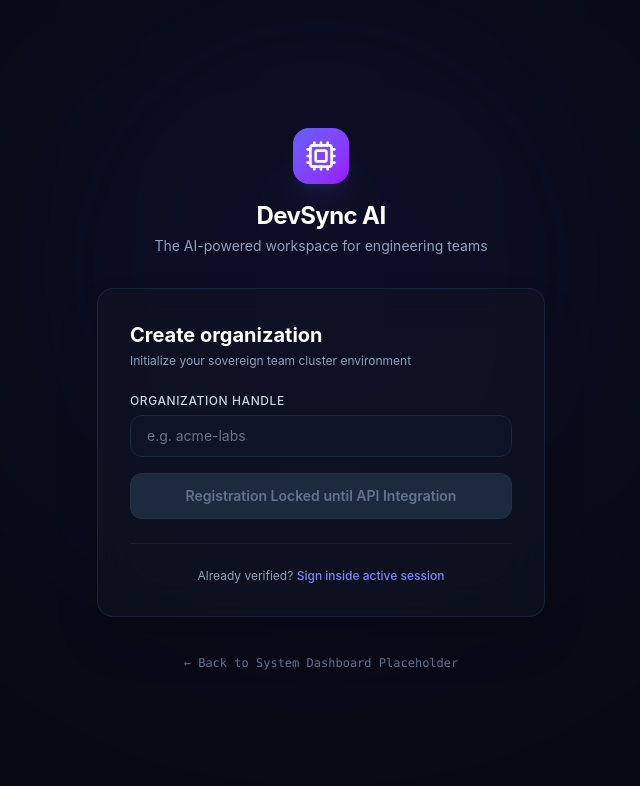
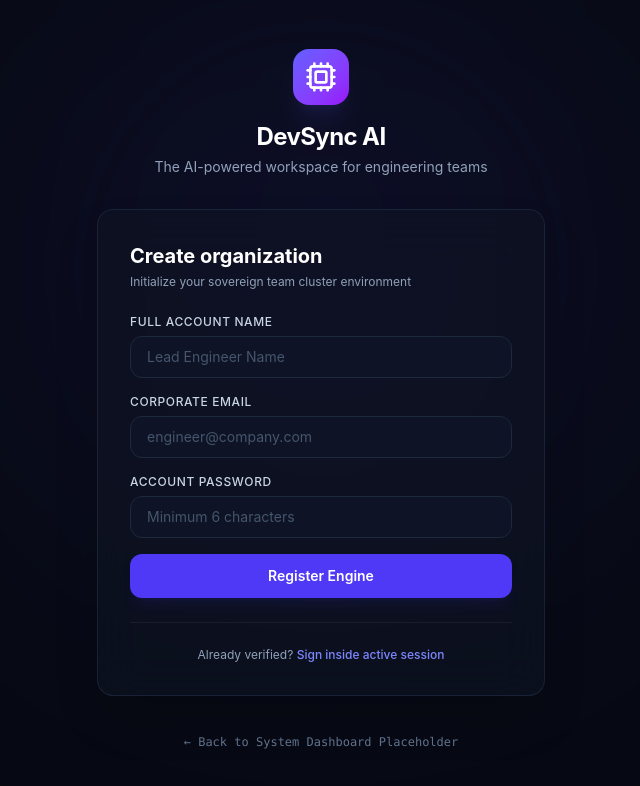
Before and after one commit to Prashanth80888/devsync-ai, a React (Vite) app in the folder client/: page /auth/register in a window 1280 px wide. Shown: the top 786 px of the page, without its empty margins (319-959 px from the left). Built offline with nearby package versions, Linux system fonts and the light colour scheme.

Commit message:
feat: link interactive login and registration components to global zustand state engine

```diff
--- a/client/src/App.jsx
+++ b/client/src/App.jsx
@@ -1,5 +1,7 @@
-import React from 'react';
+import React, { useEffect } from 'react';
 import { createBrowserRouter, RouterProvider, Navigate } from 'react-router-dom';
+import { Toaster } from 'react-hot-toast';
+import { useAuthStore } from './store/authStore';
 
 // Core structural layout components
 import DashboardLayout from './layouts/DashboardLayout';
@@ -9,6 +11,14 @@ import AuthLayout from './layouts/AuthLayout';
 import Login from './pages/auth/Login';
 import Register from './pages/auth/Register';
 import HomeDashboard from './pages/dashboard/HomeDashboard';
+
+export default function App() {
+  const { checkAuthStatus, isLoading } = useAuthStore();
+
+  // Root Initialization Lifecycle Trigger: Validates backend user records on entry refresh
+  useEffect(() => {
+    checkAuthStatus();
+  }, []);
 
   // Declarative decoupled routing definition matrix
   const router = createBrowserRouter([
@@ -49,12 +59,43 @@ const router = createBrowserRouter([
       ]
     },
     {
-    // High-performance fallback path boundary handler for unmatched strings
       path: '*',
       element: <Navigate to="/" replace />
     }
   ]);
 
-export default function App() {
-  return <RouterProvider router={router} />;
+  // Industry practice: Render a clean system loading screen during token checks
+  if (isLoading) {
+    return (
+      <div className="min-h-screen bg-[#070A13] flex flex-col items-center justify-center font-mono text-xs text-indigo-400 tracking-widest uppercase">
+        <div className="w-8 h-8 border-2 border-indigo-500 border-t-transparent rounded-full animate-spin mb-4" />
+        Synchronizing Platform Cluster...
+      </div>
+    );
   }
+
+  return (
+    <>
+      {/* Toast Notification Container with a dark aesthetic that matches our UI */}
+      <Toaster
+        position="top-right"
+        toastOptions={{
+          style: {
+            background: '#0F1424',
+            color: '#F8FAFC',
+            border: '1px solid #1E293B',
+            borderRadius: '12px',
+            fontSize: '14px'
+          },
+          success: {
+            iconTheme: {
+              primary: '#10B981',
+              secondary: '#0F1424'
+            }
+          }
+        }}
+      />
+      <RouterProvider router={router} />
+    </>
+  );
+}
--- a/client/src/pages/auth/Login.jsx
+++ b/client/src/pages/auth/Login.jsx
@@ -1,13 +1,41 @@
-import React from 'react';
+import React, { useState } from 'react';
 import { Link, useNavigate } from 'react-router-dom';
+import { useAuthStore } from '../../store/authStore';
+import toast from 'react-hot-toast';
 
 export default function Login() {
   const navigate = useNavigate();
+  const { login, isLoading } = useAuthStore();
 
-  const handleFormSubmissionPlaceholder = (e) => {
+  // Controlled input form fields state tracking layout matrix
+  const [formData, setFormData] = useState({
+    email: '',
+    password: ''
+  });
+
+  const handleInputChange = (e) => {
+    setFormData({
+      ...formData,
+      [e.target.name]: e.target.value
+    });
+  };
+
+  const handleFormSubmission = async (e) => {
     e.preventDefault();
-    // Redirect cleanly to operational dashboard area until core API setup executes
-    navigate('/');
+
+    if (!formData.email || !formData.password) {
+      return toast.error('Please enter both your email and password.');
+    }
+
+    // Call global Zustand authentication transaction script
+    const outcome = await login(formData.email, formData.password);
+
+    if (outcome.success) {
+      toast.success('Session verified successfully! Welcome back.');
+      navigate('/');
+    } else {
+      toast.error(outcome.message);
+    }
   };
 
   return (
@@ -15,34 +43,43 @@ export default function Login() {
       <h3 className="text-xl font-bold text-white mb-1">Welcome back</h3>
       <p className="text-xs text-slate-400 mb-6">Enter your account credentials to access your workspaces</p>
 
-      <form onSubmit={handleFormSubmissionPlaceholder} className="space-y-4">
+      <form onSubmit={handleFormSubmission} className="space-y-4">
         <div>
-          <label className="block text-xs font-medium text-slate-300 uppercase tracking-wider mb-1.5">Email Address</label>
+          <label className="block text-xs font-medium text-slate-300 uppercase tracking-wider mb-1.5">
+            Email Address
+          </label>
           <input
             type="email"
+            name="email"
             placeholder="name@company.com"
-            disabled
-            className="w-full bg-slate-900/60 border border-slate-800 rounded-xl px-4 py-2.5 text-sm text-slate-300 placeholder-slate-600 focus:outline-none focus:border-indigo-500/50 transition-colors cursor-not-allowed"
-            value="demo.engineer@devsync.ai"
+            required
+            value={formData.email}
+            onChange={handleInputChange}
+            className="w-full bg-slate-900/60 border border-slate-800 rounded-xl px-4 py-2.5 text-sm text-slate-300 placeholder-slate-600 focus:outline-none focus:border-indigo-500/50 transition-colors"
           />
         </div>
 
         <div>
-          <label className="block text-xs font-medium text-slate-300 uppercase tracking-wider mb-1.5">Account Password</label>
+          <label className="block text-xs font-medium text-slate-300 uppercase tracking-wider mb-1.5">
+            Account Password
+          </label>
           <input
             type="password"
+            name="password"
             placeholder="••••••••"
-            disabled
-            className="w-full bg-slate-900/60 border border-slate-800 rounded-xl px-4 py-2.5 text-sm text-slate-300 placeholder-slate-600 focus:outline-none focus:border-indigo-500/50 transition-colors cursor-not-allowed"
-            value="password123"
+            required
+            value={formData.password}
+            onChange={handleInputChange}
+            className="w-full bg-slate-900/60 border border-slate-800 rounded-xl px-4 py-2.5 text-sm text-slate-300 placeholder-slate-600 focus:outline-none focus:border-indigo-500/50 transition-colors"
           />
         </div>
 
         <button
           type="submit"
-          className="w-full py-3 px-4 bg-indigo-600 hover:bg-indigo-500 active:bg-indigo-600 text-sm font-semibold text-white rounded-xl transition-all duration-150 shadow-lg shadow-indigo-600/10 mt-2 cursor-pointer"
+          disabled={isLoading}
+          className="w-full py-3 px-4 bg-indigo-600 hover:bg-indigo-500 active:bg-indigo-600 disabled:bg-indigo-800/50 disabled:text-slate-400 text-sm font-semibold text-white rounded-xl transition-all duration-150 shadow-lg shadow-indigo-600/10 mt-2 cursor-pointer flex justify-center items-center"
         >
-          Bypass to Live Dashboard (Demo)
+          {isLoading ? 'Verifying Credentials...' : 'Sign In'}
         </button>
       </form>
 
--- a/client/src/pages/auth/Register.jsx
+++ b/client/src/pages/auth/Register.jsx
@@ -1,30 +1,106 @@
-import React from 'react';
-import { Link } from 'react-router-dom';
+import React, { useState } from 'react';
+import { Link, useNavigate } from 'react-router-dom';
+import { useAuthStore } from '../../store/authStore';
+import toast from 'react-hot-toast';
 
 export default function Register() {
+  const navigate = useNavigate();
+  const { register, isLoading } = useAuthStore();
+
+  const [formData, setFormData] = useState({
+    fullName: '',
+    email: '',
+    password: ''
+  });
+
+  const handleInputChange = (e) => {
+    setFormData({
+      ...formData,
+      [e.target.name]: e.target.value
+    });
+  };
+
+  const handleFormSubmission = async (e) => {
+    e.preventDefault();
+
+    if (!formData.fullName || !formData.email || !formData.password) {
+      return toast.error('Please fill in all required registration fields.');
+    }
+
+    if (formData.password.length < 6) {
+      return toast.error('Password security profile must exceed 5 characters.');
+    }
+
+    // Call global Zustand account creation transaction script
+    const outcome = await register(formData.fullName, formData.email, formData.password);
+
+    if (outcome.success) {
+      toast.success('Organization administrator account cluster successfully initialized!');
+      navigate('/');
+    } else {
+      toast.error(outcome.message);
+    }
+  };
+
   return (
     <div>
       <h3 className="text-xl font-bold text-white mb-1">Create organization</h3>
       <p className="text-xs text-slate-400 mb-6">Initialize your sovereign team cluster environment</p>
 
-      <div className="space-y-4">
+      <form onSubmit={handleFormSubmission} className="space-y-4">
         <div>
-          <label className="block text-xs font-medium text-slate-300 uppercase tracking-wider mb-1.5">Organization Handle</label>
+          <label className="block text-xs font-medium text-slate-300 uppercase tracking-wider mb-1.5">
+            Full Account Name
+          </label>
           <input
             type="text"
-            placeholder="e.g. acme-labs"
-            disabled
-            className="w-full bg-slate-900/60 border border-slate-800 rounded-xl px-4 py-2.5 text-sm text-slate-300 focus:outline-none cursor-not-allowed"
+            name="fullName"
+            placeholder="Lead Engineer Name"
+            required
+            value={formData.fullName}
+            onChange={handleInputChange}
+            className="w-full bg-slate-900/60 border border-slate-800 rounded-xl px-4 py-2.5 text-sm text-slate-300 placeholder-slate-600 focus:outline-none focus:border-indigo-500/50 transition-colors"
+          />
+        </div>
+
+        <div>
+          <label className="block text-xs font-medium text-slate-300 uppercase tracking-wider mb-1.5">
+            Corporate Email
+          </label>
+          <input
+            type="email"
+            name="email"
+            placeholder="engineer@company.com"
+            required
+            value={formData.email}
+            onChange={handleInputChange}
+            className="w-full bg-slate-900/60 border border-slate-800 rounded-xl px-4 py-2.5 text-sm text-slate-300 placeholder-slate-600 focus:outline-none focus:border-indigo-500/50 transition-colors"
+          />
+        </div>
+
+        <div>
+          <label className="block text-xs font-medium text-slate-300 uppercase tracking-wider mb-1.5">
+            Account Password
+          </label>
+          <input
+            type="password"
+            name="password"
+            placeholder="Minimum 6 characters"
+            required
+            value={formData.password}
+            onChange={handleInputChange}
+            className="w-full bg-slate-900/60 border border-slate-800 rounded-xl px-4 py-2.5 text-sm text-slate-300 placeholder-slate-600 focus:outline-none focus:border-indigo-500/50 transition-colors"
           />
         </div>
 
         <button
-          disabled
-          className="w-full py-3 px-4 bg-slate-800 text-sm font-semibold text-slate-500 rounded-xl border border-slate-700/30 cursor-not-allowed"
+          type="submit"
+          disabled={isLoading}
+          className="w-full py-3 px-4 bg-indigo-600 hover:bg-indigo-500 active:bg-indigo-600 disabled:bg-indigo-800/50 disabled:text-slate-400 text-sm font-semibold text-white rounded-xl transition-all duration-150 shadow-lg shadow-indigo-600/10 mt-2 cursor-pointer flex justify-center items-center"
         >
-          Registration Locked until API Integration
+          {isLoading ? 'Creating Core Account...' : 'Register Engine'}
         </button>
-      </div>
+      </form>
 
       <div className="mt-6 pt-6 border-t border-slate-800/60 text-center">
         <p className="text-xs text-slate-400">
--- a/client/src/store/authStore.js
+++ b/client/src/store/authStore.js
@@ -10,8 +10,13 @@ export const useAuthStore = create((set) => ({
   // Action: Authenticate user using credentials and initialize session
   login: async (email, password) => {
     set({ isLoading: true });
+
     try {
-      const response = await api.post('/auth/login', { email, password });
+      const response = await api.post('/auth/login', {
+        email,
+        password
+      });
+
       const { token, data } = response.data;
 
       localStorage.setItem('devsync_auth_token', token);
@@ -22,12 +27,18 @@ export const useAuthStore = create((set) => ({
         isAuthenticated: true,
         isLoading: false
       });
+
       return { success: true };
+
     } catch (error) {
+
       set({ isLoading: false });
+
       return {
         success: false,
-        message: error.response?.data?.message || 'Authentication operation failed.'
+        message:
+          error.response?.data?.message ||
+          'Authentication operation failed.'
       };
     }
   },
@@ -35,8 +46,14 @@ export const useAuthStore = create((set) => ({
   // Action: Register a fresh organization user account profile
   register: async (fullName, email, password) => {
     set({ isLoading: true });
+
     try {
-      const response = await api.post('/auth/register', { fullName, email, password });
+      const response = await api.post('/auth/register', {
+        fullName,
+        email,
+        password
+      });
+
       const { token, data } = response.data;
 
       localStorage.setItem('devsync_auth_token', token);
@@ -47,42 +64,73 @@ export const useAuthStore = create((set) => ({
         isAuthenticated: true,
         isLoading: false
       });
+
       return { success: true };
+
     } catch (error) {
+
       set({ isLoading: false });
+
       return {
         success: false,
-        message: error.response?.data?.message || 'Registration operation failed.'
+        message:
+          error.response?.data?.message ||
+          'Registration operation failed.'
       };
     }
   },
 
   // Action: Validate current session tokens and load telemetry on application entry boot
   checkAuthStatus: async () => {
-    const storedToken = localStorage.getItem('devsync_auth_token');
+
+    const storedToken = localStorage.getItem(
+      'devsync_auth_token'
+    );
+
     if (!storedToken) {
-      set({ isAuthenticated: false, user: null });
+      set({
+        isAuthenticated: false,
+        user: null
+      });
+
       return;
     }
 
     set({ isLoading: true });
+
     try {
+
       const response = await api.get('/auth/me');
+
       set({
         user: response.data.data.user,
         isAuthenticated: true,
         isLoading: false
       });
+
     } catch (error) {
+
       // Handled automatically by the axios interceptor token invalidation logic
-      set({ user: null, token: null, isAuthenticated: false, isLoading: false });
+      set({
+        user: null,
+        token: null,
+        isAuthenticated: false,
+        isLoading: false
+      });
     }
   },
 
   // Action: Wipe session identifiers and safely disconnect user profile
   logout: () => {
+
     localStorage.removeItem('devsync_auth_token');
-    set({ user: null, token: null, isAuthenticated: true = false });
+
+    set({
+      user: null,
+      token: null,
+      isAuthenticated: false
+    });
+
     window.location.href = '/auth/login';
   }
 }));
```
Lines whose indentation alone changed are shown as unchanged.
